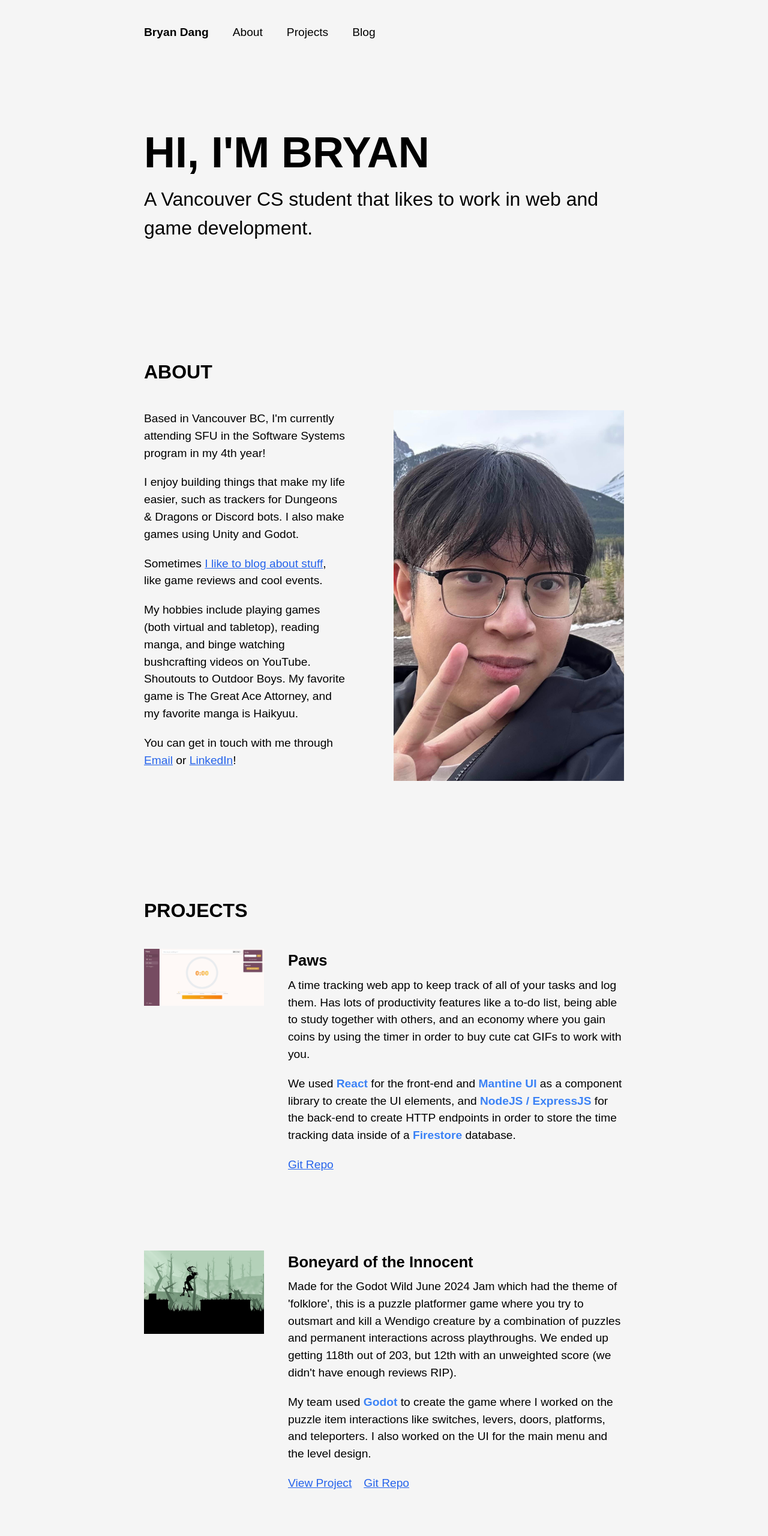
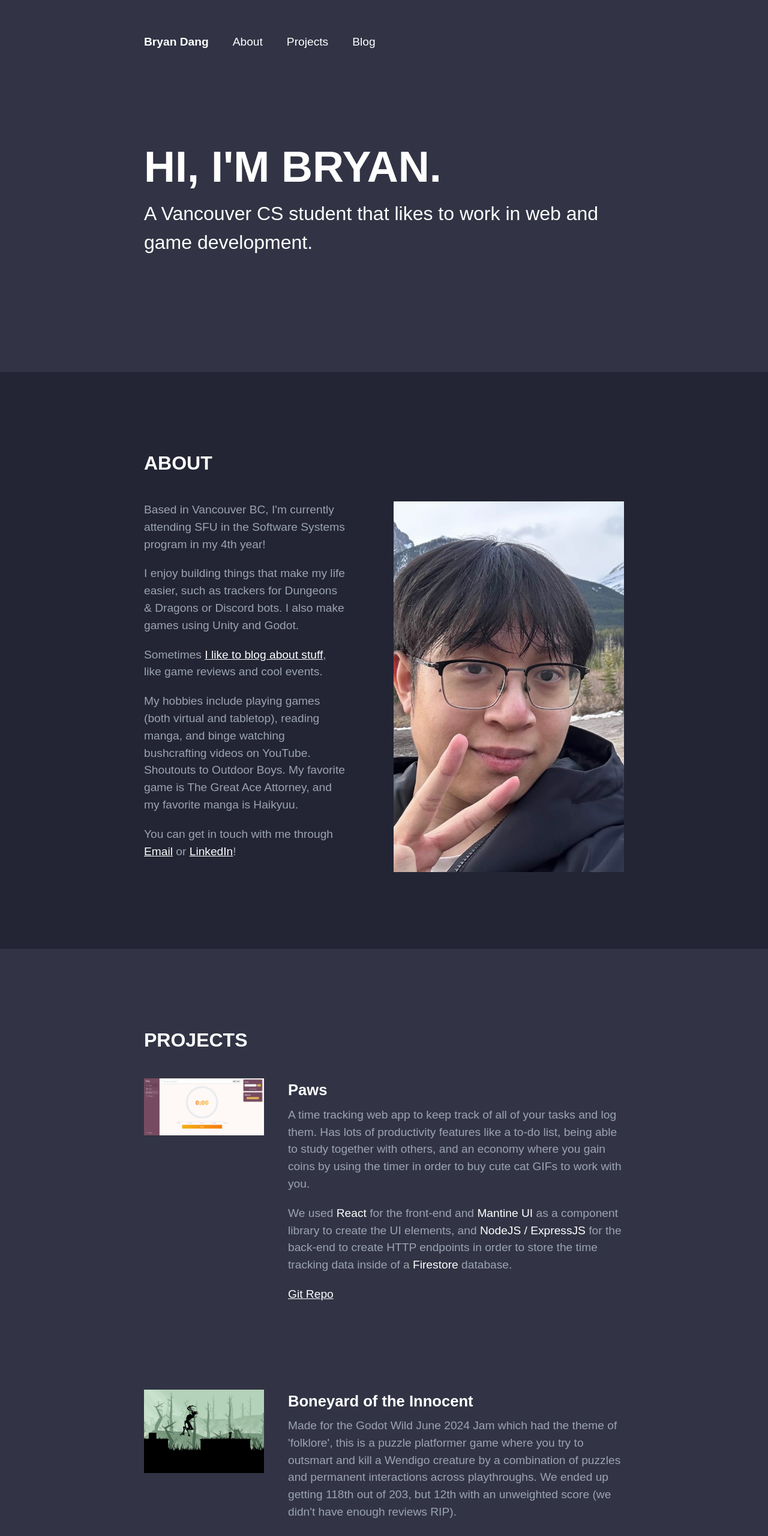
Before and after one commit to bryanjhdang/bryanjhdang.github.io, a React (Vite) app: page / in a window 1280 px wide. Shown: the top 2561 px of the page at 60% size. Built offline with nearby package versions, Linux system fonts and the light colour scheme.

Commit message:
add new color scheme

```diff
--- a/src/components/SectionComponents.tsx
+++ b/src/components/SectionComponents.tsx
@@ -14,6 +14,6 @@ export function SectionWrapper({children}: Props) {
 
 export function SectionTitle({ title }: { title: string }) {
   return (
-    <p className="font-extrabold text-2xl mb-5 sm:mb-10">{title}</p>
+    <p className="font-extrabold text-2xl mb-5 sm:mb-10 text-white">{title}</p>
   )
 }
--- a/src/sections/About.tsx
+++ b/src/sections/About.tsx
@@ -3,16 +3,16 @@ import ProfileImg from "../assets/images/profile.jpg";
 
 export default function About() {
   return (
-    <div id="about" className="pt-14 sm:pt-24 pb-14 sm:pb-24">
+    <div id="about" className="pt-20 sm:pt-32 pb-20 sm:pb-32 bg-[#232534] text-gray-400 border-none">
       <SectionWrapper>
         <SectionTitle title="ABOUT" />
         <div className="flex flex-col lg:flex-row">
           <div className="sm:mr-20 text-base">
             <p className="mb-5">Based in Vancouver BC, I'm currently attending SFU in the Software Systems program in my 4th year!</p>
             <p className="mb-5">I enjoy building things that make my life easier, such as trackers for Dungeons & Dragons or Discord bots. I also make games using Unity and Godot.</p>
-            <p className="mb-5">Sometimes <a className="text-blue-600 underline" href="https://bryandang.substack.com/" target="_blank">I like to blog about stuff</a>, like game reviews and cool events.</p>
+            <p className="mb-5">Sometimes <a className="text-white underline" href="https://bryandang.substack.com/" target="_blank">I like to blog about stuff</a>, like game reviews and cool events.</p>
             <p className="mb-5">My hobbies include playing games (both virtual and tabletop), reading manga, and binge watching bushcrafting videos on YouTube. Shoutouts to Outdoor Boys. My favorite game is The Great Ace Attorney, and my favorite manga is Haikyuu.</p>
-            <p className="mb-5">You can get in touch with me through <a className="text-blue-600 underline" href="mailto:bda37@sfu.ca">Email</a> or <a className="text-blue-600 underline"href="https://www.linkedin.com/in/bryanjhdang/" target="_blank">LinkedIn</a>!</p>
+            <p className="mb-5">You can get in touch with me through <a className="text-white underline" href="mailto:bda37@sfu.ca">Email</a> or <a className="text-white underline"href="https://www.linkedin.com/in/bryanjhdang/" target="_blank">LinkedIn</a>!</p>
           </div>
           <img src={ProfileImg} alt="Bryan Profile Picture" className="w-96 object-cover pt-10 sm:pt-20 lg:pt-0" />
         </div>
--- a/src/sections/Footer.tsx
+++ b/src/sections/Footer.tsx
@@ -2,10 +2,10 @@ import { SectionWrapper } from "../components/SectionComponents";
 
 export default function Footer() {
   return (
-    <div className="pt-10 pb-10 flow-root">
+    <div className="pt-10 pb-10 sm:pb-14 flow-root bg-[#323445] text-white border-none">
       <SectionWrapper>
-        <p className="float-left text-sm text-gray-500">@ 2024 Bryan Dang</p>
-        <p className="float-right hidden sm:block text-sm text-gray-500">Built with React & Tailwind</p>
+        <p className="float-left text-sm text-gray-400">@ 2024 Bryan Dang</p>
+        <p className="float-right hidden sm:block text-sm text-gray-400">Built with React & Tailwind</p>
       </SectionWrapper>
     </div>
   )
--- a/src/sections/Header.tsx
+++ b/src/sections/Header.tsx
@@ -3,7 +3,7 @@ import { Link } from 'react-scroll';
 
 export default function Header() {
   return (
-      <div className="hidden sm:block pt-10 pb-10 sm:pb-20 flow-root">
+      <div className="hidden sm:block pt-14 pb-10 flow-root bg-[#323445] text-white">
       <SectionWrapper>
         <div className="float-left">
           <Link to="main" smooth={true} duration={500} className="text-base hover:underline mr-10 cursor-pointer font-bold">Bryan Dang</Link>
--- a/src/sections/Hero.tsx
+++ b/src/sections/Hero.tsx
@@ -2,9 +2,9 @@ import { SectionWrapper } from "../components/SectionComponents";
 
 export default function Hero() {
   return (
-    <div id="main" className="pt-10 sm:pt-20 pb-14 sm:pb-24">
+    <div id="main" className="pt-14 sm:pt-32 pb-20 sm:pb-48 bg-[#323445] text-white border-none">
       <SectionWrapper>
-        <p className="text-3xl xl:text-4xl font-extrabold">HI, I'M BRYAN</p>
+        <p className="text-3xl xl:text-4xl font-extrabold">HI, I'M BRYAN.</p>
         <p className="text-xl lg:text-2xl">A Vancouver CS student that likes to work in web and game development.</p>
       </SectionWrapper>
     </div>
--- a/src/sections/Projects.tsx
+++ b/src/sections/Projects.tsx
@@ -29,16 +29,16 @@ import BoneyardImg from "../assets/images/boneyard.png"
 //       </div>
 //       <div className="flex-1">
 //         <div className="pb-5">
-//           <p className="text-xl font-semibold pb-2">Title</p>
+//           <p className="text-xl font-semibold pb-2 text-white">Title</p>
 //           <p className="text-base">Description</p>
 //         </div>
 //         <div className="pb-5">
-//           <p className="text-base">Tools used <span className="font-semibold text-blue-500">Specific one used</span></p>
+//           <p className="text-base">Tools used <span className="font-semibold text-white">Specific one used</span></p>
 //         </div>
 //         <div>
-//           <a href="" target="_blank" className="text-base text-blue-600 underline mr-5">View Project</a>
-//           <a href="" target="_blank" className="text-base text-blue-600 underline mr-5">Git Repo</a>
-//           <a href="" target="_blank" className="text-base text-blue-600 underline mr-5">Blog Post</a>
+//           <a href="" target="_blank" className="text-base text-white underline mr-5">View Project</a>
+//           <a href="" target="_blank" className="text-base text-white underline mr-5">Git Repo</a>
+//           <a href="" target="_blank" className="text-base text-white underline mr-5">Blog Post</a>
 //         </div>
 //       </div>
 //     </div>
@@ -53,15 +53,15 @@ function PastYourPeak() {
       </div>
       <div className="flex-1">
         <div className="pb-5">
-          <p className="text-xl font-semibold pb-2">Past Your Peak</p>
+          <p className="text-xl font-semibold pb-2 text-white">Past Your Peak</p>
           <p className="text-base">A game made for the Mountain Top Game Jam 2023. It's a reverse rogue-like game where you lose powers as you progress. With a theme of 'peak', it was meant to represent how you peaked in life and the only way left is down. It ended up winning the Creativity Award ($200).</p>
         </div>
         <div className="pb-5">
-          <p className="text-base">We used <span className="font-semibold text-blue-500">Unity</span> where I programmed some of the enemy behavior to attack and chase down the player, put the levels together, and used <span className="font-semibold text-blue-500">Aseprite</span> to create most of the assets.</p>
+          <p className="text-base">We used <span className="text-white">Unity</span> where I programmed some of the enemy behavior to attack and chase down the player, put the levels together, and used <span className="text-white">Aseprite</span> to create most of the assets.</p>
         </div>
         <div>
-          <a href="https://bryd.itch.io/past-your-peak" target="_blank" className="text-base text-blue-600 underline mr-5">View Project</a>
-          <a href="https://github.com/lucastmah/Mute_Jammers" target="_blank" className="text-base text-blue-600 underline mr-5">Git Repo</a>
+          <a href="https://bryd.itch.io/past-your-peak" target="_blank" className="text-base text-white underline mr-5">View Project</a>
+          <a href="https://github.com/lucastmah/Mute_Jammers" target="_blank" className="text-base text-white underline mr-5">Git Repo</a>
         </div>
       </div>
     </div>
@@ -76,15 +76,15 @@ function BoneyardOfTheInnocent() {
       </div>
       <div className="flex-1">
         <div className="pb-5">
-          <p className="text-xl font-semibold pb-2">Boneyard of the Innocent</p>
+          <p className="text-xl font-semibold pb-2 text-white">Boneyard of the Innocent</p>
           <p className="text-base">Made for the Godot Wild June 2024 Jam which had the theme of 'folklore', this is a puzzle platformer game where you try to outsmart and kill a Wendigo creature by a combination of puzzles and permanent interactions across playthroughs. We ended up getting 118th out of 203, but 12th with an unweighted score (we didn't have enough reviews RIP).</p>
         </div>
         <div className="pb-5">
-          <p className="text-base">My team used <span className="font-semibold text-blue-500">Godot</span> to create the game where I worked on the puzzle item interactions like switches, levers, doors, platforms, and teleporters. I also worked on the UI for the main menu and the level design. </p>
+          <p className="text-base">My team used <span className="text-white">Godot</span> to create the game where I worked on the puzzle item interactions like switches, levers, doors, platforms, and teleporters. I also worked on the UI for the main menu and the level design. </p>
         </div>
         <div>
-          <a href="https://0strategist0.itch.io/boneyard-of-the-innocent" target="_blank" className="text-base text-blue-600 underline mr-5">View Project</a>
-          <a href="https://github.com/0Strategist0/GodotWildJam" target="_blank" className="text-base text-blue-600 underline mr-5">Git Repo</a>
+          <a href="https://0strategist0.itch.io/boneyard-of-the-innocent" target="_blank" className="text-base text-white underline mr-5">View Project</a>
+          <a href="https://github.com/0Strategist0/GodotWildJam" target="_blank" className="text-base text-white underline mr-5">Git Repo</a>
         </div>
       </div>
     </div>
@@ -99,14 +99,14 @@ function Paws() {
       </div>
       <div className="flex-1">
         <div className="pb-5">
-          <p className="text-xl font-semibold pb-2">Paws</p>
+          <p className="text-xl font-semibold pb-2 text-white">Paws</p>
           <p className="text-base">A time tracking web app to keep track of all of your tasks and log them. Has lots of productivity features like a to-do list, being able to study together with others, and an economy where you gain coins by using the timer in order to buy cute cat GIFs to work with you.</p>
         </div>
         <div className="pb-5">
-          <p className="text-base">We used <span className="font-semibold text-blue-500">React</span> for the front-end and <span className="font-semibold text-blue-500">Mantine UI</span> as a component library to create the UI elements, and <span className="font-semibold text-blue-500">NodeJS / ExpressJS</span> for the back-end to create HTTP endpoints in order to store the time tracking data inside of a <span className="font-semibold text-blue-500">Firestore</span> database.</p>
+          <p className="text-base">We used <span className="text-white">React</span> for the front-end and <span className="text-white">Mantine UI</span> as a component library to create the UI elements, and <span className="text-white">NodeJS / ExpressJS</span> for the back-end to create HTTP endpoints in order to store the time tracking data inside of a <span className="text-white">Firestore</span> database.</p>
         </div>
         <div>
-          <a href="https://github.com/bryanjhdang/tempify" target="_blank" className="text-base text-blue-600 underline mr-5">Git Repo</a>
+          <a href="https://github.com/bryanjhdang/tempify" target="_blank" className="text-base text-white underline mr-5">Git Repo</a>
         </div>
       </div>
     </div>
@@ -118,10 +118,10 @@ function Paws() {
 
 export default function Projects() {
   return (
-    <div id="projects" className="pt-14 sm:pt-24 pb-14 sm:pb-24">
+    <div id="projects" className="pt-20 sm:pt-32 pb-20 sm:pb-32 bg-[#323445] text-gray-400 border-none">
       <SectionWrapper>
         <SectionTitle title="PROJECTS" />
-        <div className="flex flex-col gap-24 sm:gap-32">
+        <div className="flex flex-col gap-24 sm:gap-36">
           <Paws />
           <BoneyardOfTheInnocent />
           <PastYourPeak />
```
Also changed, not shown: 3 other files (tests, documents, lock files or other folders).
